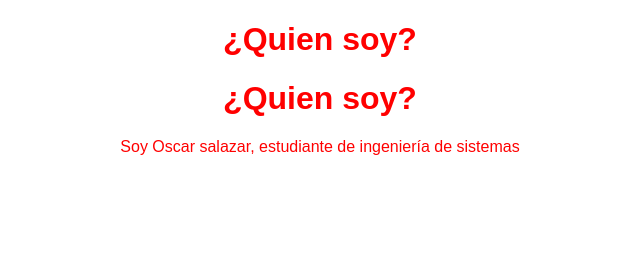
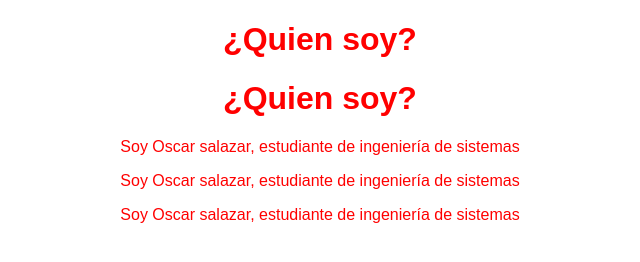
Before and after one commit to oscar9705/Blog, a plain HTML site: page index.html in a window 1280 px wide. Shown: the whole page, without its empty margins (320-960 px from the left). Drawn offline with Linux system fonts and the light colour scheme.

Commit message:
dupliqué el parrafo

```diff
--- a/index.html
+++ b/index.html
@@ -11,5 +11,7 @@
     <h1>¿Quien soy?</h1>
     <h1>¿Quien soy?</h1>
     <p>Soy Oscar salazar, estudiante de ingeniería de sistemas</p>
+    <p>Soy Oscar salazar, estudiante de ingeniería de sistemas</p>
+    <p>Soy Oscar salazar, estudiante de ingeniería de sistemas</p>
 </body>
 </html>
```
